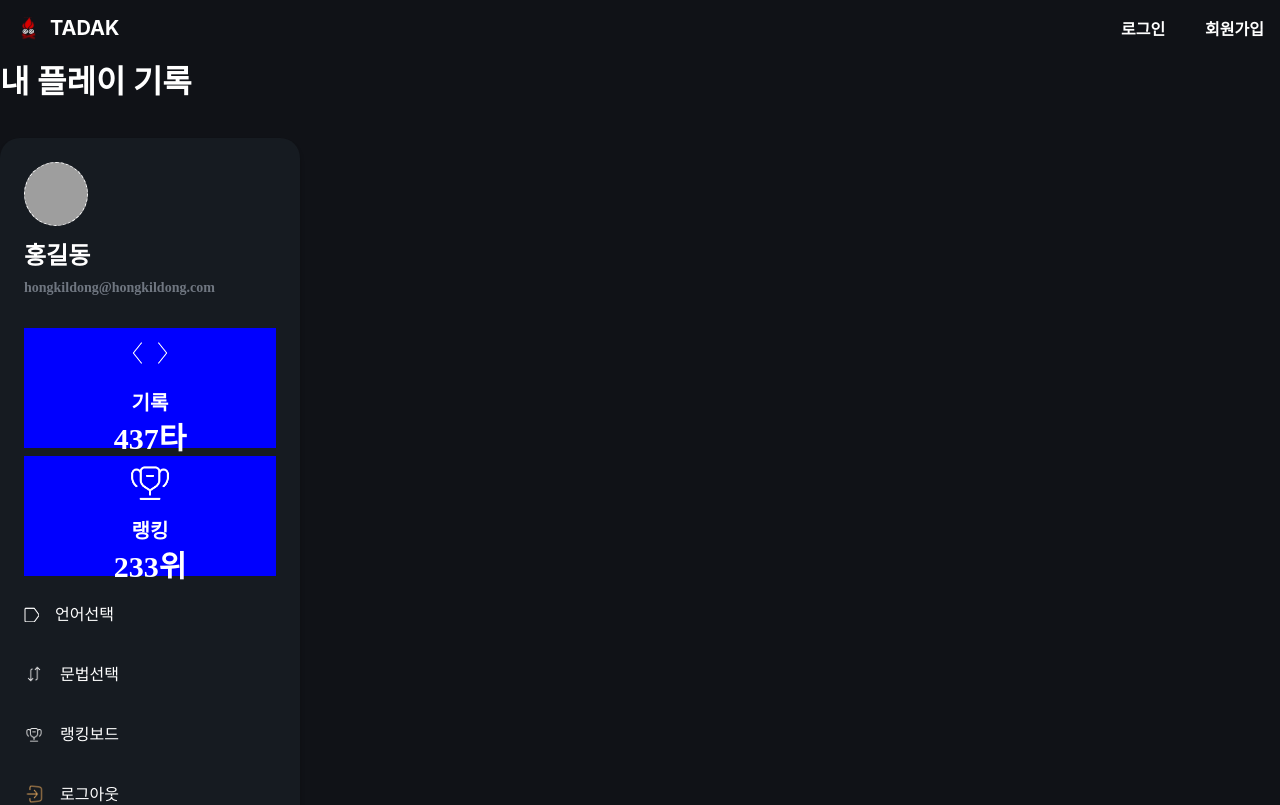
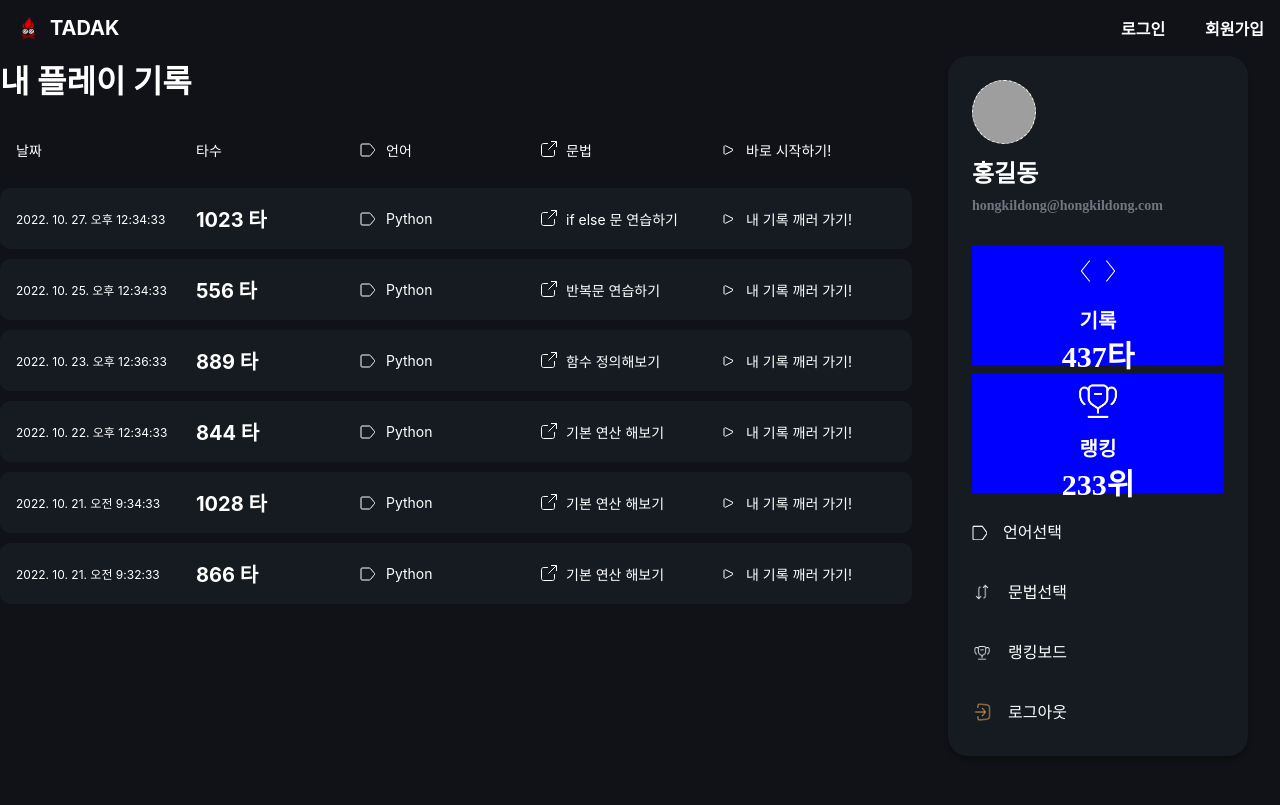
Before and after one commit to team-tadak/tadak-frontend, a React (Create React App) app: page /mypage in a window 1280 px wide. Shown: the top 805 px of the page. Built offline with nearby package versions, Linux system fonts and the light colour scheme; grey boxes are pictures that could not be loaded; a web font is replaced by a local one.

Commit message:
fix: /mypage 에서 메인 화면과 사이드바 위치 조정

```diff
--- a/src/pages/MyPage/index.js
+++ b/src/pages/MyPage/index.js
@@ -1,4 +1,4 @@
-import { MyPageContainer } from "pages/MyPage/styles";
+import { MyPageContainer, MyPageContentContainer } from "pages/MyPage/styles";
 import UserContainer from "./UserContainer";
 import React from "react";
 import { staggerQuarter, defaultFadeInVariants } from "styles/motions";
@@ -7,10 +7,17 @@ import HistoryBoard from "components/HistoryBoard";
 
 function MyPage() {
   return (
-    <MyPageContainer variants={staggerQuarter} initial="initial" whileInView="animate" exit="exit">
-      <Typography variants={defaultFadeInVariants}>내 플레이 기록</Typography>
+    <MyPageContainer>
+      <MyPageContentContainer
+        variants={staggerQuarter}
+        initial="initial"
+        whileInView="animate"
+        exit="exit"
+      >
+        <Typography variants={defaultFadeInVariants}>내 플레이 기록</Typography>
+        <HistoryBoard />
+      </MyPageContentContainer>
       <UserContainer />
-      <HistoryBoard />
     </MyPageContainer>
   );
 }
--- a/src/pages/MyPage/styles.js
+++ b/src/pages/MyPage/styles.js
@@ -3,6 +3,12 @@ import { motion } from "framer-motion";
 
 export const MyPageContainer = styled(motion.main)`
   display: flex;
+
+  column-gap: 36px;
+`;
+
+export const MyPageContentContainer = styled(motion.div)`
+  display: flex;
   flex-direction: column;
   row-gap: 36px;
 `;
```
